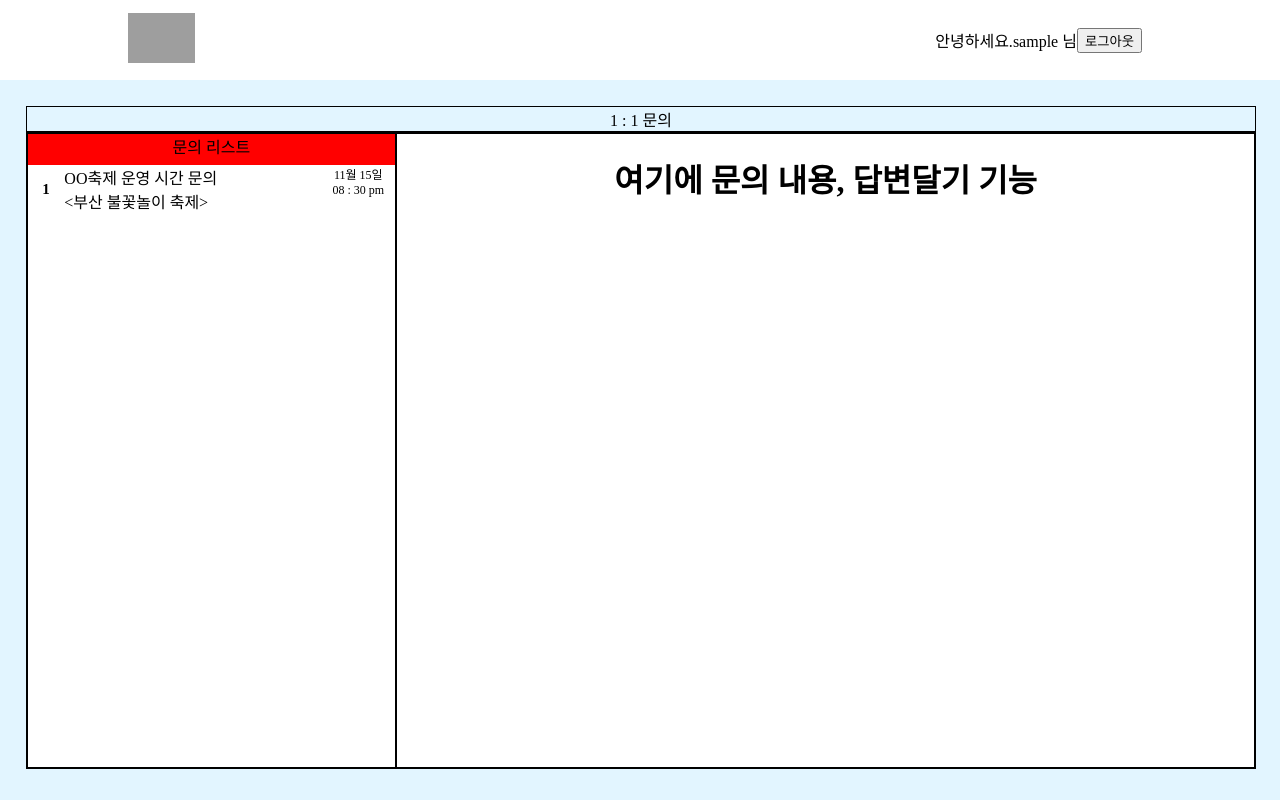
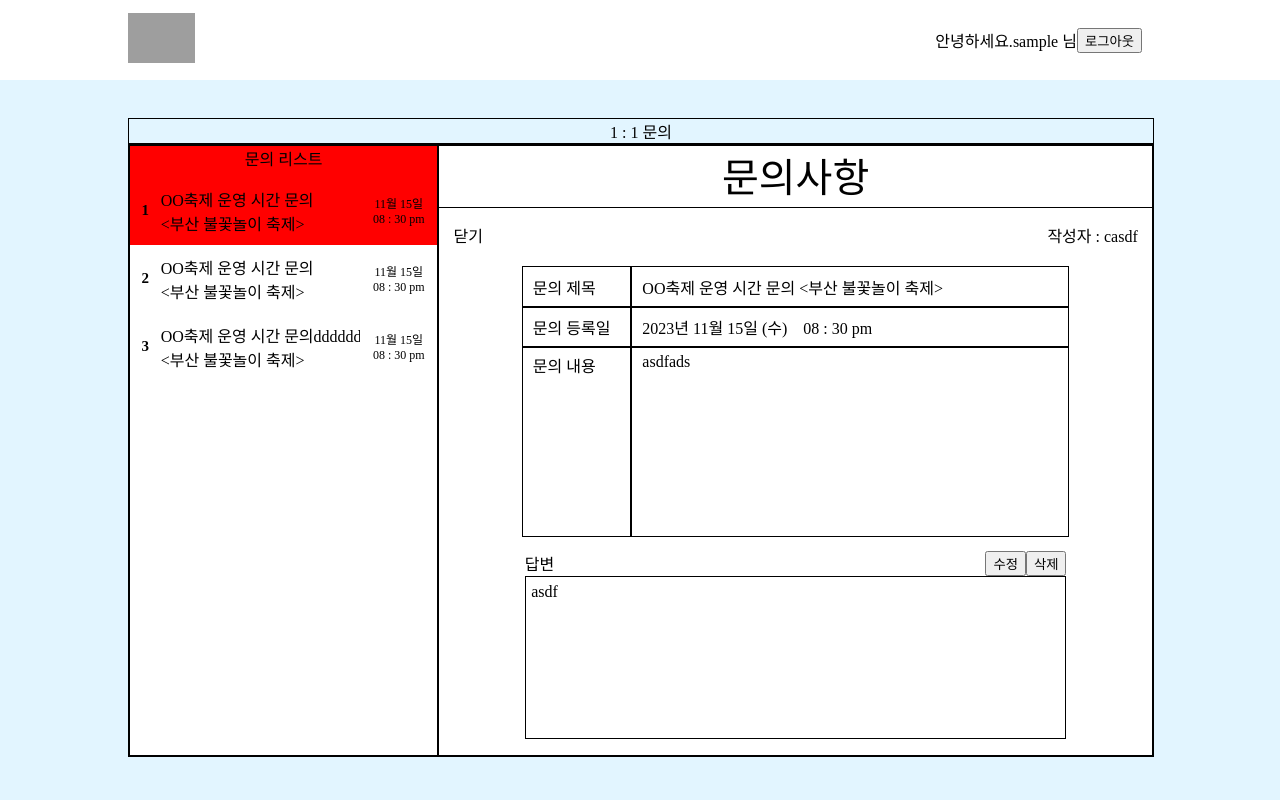
Before and after one commit to seongminll04/bangrang, a React (Create React App) app in the folder FrontEnd_Web/: page /manage/inquiry in a window 1280 px wide. Built offline with nearby package versions, Linux system fonts and the light colour scheme; no server answers; sample sign-in values are in the browser's storage; grey boxes are pictures that could not be loaded; a web font is replaced by a local one.

Commit message:
feat : 1:1 문의 프레임, api 연결

```diff
--- a/FrontEnd_Web/src/pages/inquiry.module.css
+++ b/FrontEnd_Web/src/pages/inquiry.module.css
@@ -2,6 +2,7 @@
     display:flex;
     width:100%;
     cursor: pointer;
+    padding:10px 0;
 }
 
 .inquiry_lst:hover {
@@ -18,16 +19,25 @@
 }
 
 .inquiry_info{
-    width:70%;
+    width:65%;
     display:flex;
     flex-direction:column;
     text-align: start;
     justify-content: center;
+    overflow: hidden; /* 내용이 너무 길어지면 숨깁니다. */
+    white-space: nowrap; /* 텍스트가 한 줄로 유지되도록 설정합니다. */
+    text-overflow: ellipsis; /* 텍스트가 가로 한 줄을 초과할 경우 생략 기호(...)를 표시합니다. */
 }
 
-.inquiry_info2 {
-    width:20%;
+.inquiry_date {
+    width:25%;
     font-size: 12px;
+    display: flex;
+    flex-direction: column;
     justify-content: center;
     align-items: center;
 }
+
+.sel_inquiry {
+    background-color: red;
+}
--- a/FrontEnd_Web/src/pages/inquiry.tsx
+++ b/FrontEnd_Web/src/pages/inquiry.tsx
@@ -5,29 +5,46 @@ import styles from './inquiry.module.css';
 
 interface inquiry {
   inquiryIdx : Number;
-  title : String;
-  event : String;
+  title : string;
+  event : string;
   createdAt: Date;
-  nickname : String;
 }
 interface Detailinquiry {
   inquiryIdx : Number;
-  title : String;
-  event : String;
+  title : string;
+  content : string;
   createdAt: Date;
-  nickname : String;
+  event : string|null;
+  nickname : string;
+  comment : {
+    commentIdx : Number;
+    content : string;
+    updatedAt : Date;
+  }|null;
 }
 
 const Inquiry: React.FC = () => {
-  const [isInquiry, setInquiry] = useState<inquiry[]>([{inquiryIdx:1,title:"OO축제 운영 시간 문의",event:"<부산 불꽃놀이 축제>",createdAt:new Date(),nickname:"유저아이디"}])
-  const [isDetail, setDetail] = useState<Number|null>(null)
-  const [isDetailInqury, setDetailInqury] = useState<Detailinquiry>()
-  const navigate = useNavigate()
+  const [isInquiry, setInquiry] = useState<inquiry[]>([{inquiryIdx:1,title:"OO축제 운영 시간 문의",event:"<부산 불꽃놀이 축제>",createdAt:new Date()},{inquiryIdx:2,title:"OO축제 운영 시간 문의",event:"<부산 불꽃놀이 축제>",createdAt:new Date()},{inquiryIdx:3,title:"OO축제 운영 시간 문의ddddddddddddddddddddddddddddddddd",event:"<부산 불꽃놀이 축제>",createdAt:new Date()}])
+  const [isDetail, setDetail] = useState<Detailinquiry|null>(
+    {inquiryIdx:1, title:"OO축제 운영 시간 문의",event:"<부산 불꽃놀이 축제>",createdAt:new Date(),content:"asdfads",nickname:"casdf",
+  comment:{commentIdx:1,content:"asdf",updatedAt:new Date()}}
+  )
+  const [isEdit, setEdit] = useState(false); // comment 수정 on/off
+  const [isComment, setComment] = useState('');  // 수정할 comment 내용 담아두는 변수
+  const days = ['일', '월', '화', '수', '목', '금', '토'];
+  const navigate = useNavigate();
+
   useEffect(()=>{
     const AccessToken = localStorage.getItem('AccessToken')
     if (AccessToken) {
       if (localStorage.getItem("UserName")!=='admin@bangrang') {
-        navigate('/manage/inquiry')
+        if (location.pathname.includes('/admin')) {
+          navigate('/manage')
+        }
+      } else {
+        if (location.pathname.includes('/manage')) {
+          navigate('/admin')
+        }
       }
     } else {
       navigate('/login')
@@ -37,17 +54,6 @@ const Inquiry: React.FC = () => {
   useEffect(()=>{
     loaddata()
   },[])
-
-  useEffect(()=>{
-    axiosInstance({
-      method:'get',
-      url:`${process.env.REACT_APP_API}/api/web/inquiry/${isDetail}`,
-    }).then(res=>{
-      setInquiry(res.data)
-    }).catch(err=>{
-      console.log(err)
-    })
-  },[isDetail])
 
   const loaddata = () => {
     axiosInstance({
@@ -60,8 +66,84 @@ const Inquiry: React.FC = () => {
     })
   }
 
+  const detaildata = (idx : Number) => {
+    axiosInstance({
+      method:'get',
+      url:`${process.env.REACT_APP_API}/api/web/inquiry/${idx}`,
+    }).then(res=>{
+      setDetail(res.data)
+    }).catch(err=>{
+      console.log(err)
+    })
+  }
+
+  const commentchange = () => {
+    if (isComment==='') {
+      return alert('수정할 내용이 없음')
+    }
+    axiosInstance({
+      method:'put',
+      url:`${process.env.REACT_APP_API}/api/web/comment`,
+      data:{
+        commentIdx : isDetail?.comment?.commentIdx,
+        content : isComment,
+      }
+    }).then(res=>{
+      setDetail(prev => ({
+        ...prev!,
+        comment: {
+          ...prev!.comment!,
+          content: isComment,
+        }
+      }));
+      setComment('');
+      setEdit(false);
+    }).catch(err=>{
+      console.log(err)
+      alert('수정실패')
+    })
+  }
+
+  const deletecomment = () => {
+    axiosInstance({
+      method:'delete',
+      url:`${process.env.REACT_APP_API}/api/web/comment`,
+      data:{
+        commentIdx : isDetail?.comment?.commentIdx,
+      }
+    }).then(res=>{
+      setDetail(prev => ({
+        ...prev!,
+        comment: null
+      }));
+    }).catch(err=>{
+      console.log(err)
+      alert('삭제실패')
+    })
+  }
+
+  const commentregist = () => {
+    if (isComment === '') {
+      return
+    }
+    axiosInstance({
+      method:'post',
+      url:`${process.env.REACT_APP_API}/api/web/comment`,
+      data:{
+        inquiryIdx : isDetail?.inquiryIdx,
+        content : isComment,
+      }
+    }).then(res=>{
+      detaildata(isDetail?.inquiryIdx!);
+      setComment('');
+    }).catch(err=>{
+      console.log(err)
+      alert('등록실패')
+    })
+  }
+
   return (
-    <div style={{width:'100%',height:(window.innerHeight-80), backgroundColor:'#E2F5FF',padding:'2%',boxSizing:"border-box"}}>
+    <div style={{width:'100%',height:(window.innerHeight-80), backgroundColor:'#E2F5FF',padding:'3% 10%',boxSizing:"border-box"}}>
       <p style={{border:'1px solid black', margin:0,width:'100%'}}>1 : 1 문의</p>
       <div style={{width:'100%',height:'95%', border:'1px solid black', display:'flex'}}>
         <div style={{width:'30%', backgroundColor:'white',border:'1px solid black',}}>
@@ -71,19 +153,18 @@ const Inquiry: React.FC = () => {
 
           <div style={{width:'100%', height:'95%', overflowY:'scroll'}}>
             {isInquiry.map((item, index) => (
-              <div key={index} className={styles.inquiry_lst}
-              onClick={()=>setDetail(item.inquiryIdx)}>
+              <div key={index} className={`${isDetail?.inquiryIdx===item.inquiryIdx ? styles.sel_inquiry:''} ${styles.inquiry_lst}`}
+              onClick={()=>detaildata(item.inquiryIdx)}>
                 <div className={styles.inquiry_idx}>{index+1}</div>
                 <div className={styles.inquiry_info}>
                   <span>{item.title}</span>
                   <span>{item.event}</span>
                 </div>
-                <div className={styles.inquiry_info2}>
+                <div className={styles.inquiry_date}>
                   {item.createdAt.getFullYear() === new Date().getFullYear() ?
                   <span>{item.createdAt.getMonth() + 1 < 10 ? '0'+item.createdAt.getMonth() + 1:item.createdAt.getMonth() + 1}월 {item.createdAt.getDate() < 10 ? '0'+item.createdAt.getDate():item.createdAt.getDate()}일</span>
                    : <span>{item.createdAt.getFullYear()}년 {item.createdAt.getMonth() + 1 < 10 ? '0'+item.createdAt.getMonth() + 1:item.createdAt.getMonth() + 1}월 {item.createdAt.getDate() < 10 ? '0'+item.createdAt.getDate():item.createdAt.getDate()}일</span>
                   }
-                  <br />
                   {item.createdAt.getHours() <= 12 ?
                   <span>{item.createdAt.getHours() < 10 ? '0'+(item.createdAt.getHours()):item.createdAt.getHours()} : {item.createdAt.getMinutes() < 10 ? '0'+item.createdAt.getMinutes():item.createdAt.getMinutes()} am</span>
                   :
@@ -94,7 +175,90 @@ const Inquiry: React.FC = () => {
           </div>
         </div>
         <div style={{width:'70%', backgroundColor:'white',border:'1px solid black',}}>
-            <h1>여기에 문의 내용, 답변달기 기능</h1>
+          <div style={{height:'10%',fontSize:40, borderBottom:'1px solid black'}}>
+            문의사항
+          </div>
+          {isDetail ?
+          <div style={{height:'90%'}}>
+            <div style={{height:'60%', padding:'2%',boxSizing:'border-box'}}>
+
+              <div style={{display:'flex',justifyContent:'space-between',height:'10%'}}>
+                <span onClick={()=>{setDetail(null)}}>닫기</span>
+                <span>작성자 : {isDetail.nickname}</span>
+              </div>
+
+              <div style={{margin:'2% 10%',height:'90%'}}>
+
+                <div style={{display:'flex', textAlign:'start',height:'15%'}}>
+                  <div style={{width:'20%', border: '1px solid black',display:'flex', alignItems:'center',paddingLeft:10,boxSizing:'border-box'}}>
+                    문의 제목
+                  </div>
+                  <div style={{width:'80%', border: '1px solid black',display:'flex', alignItems:'center',paddingLeft:10,boxSizing:'border-box'}}>
+                    {isDetail.title} {isDetail.event}
+                  </div>
+                </div>
+
+                <div style={{display:'flex', textAlign:'start',height:'15%'}}>
+                  <div style={{width:'20%', border: '1px solid black',display:'flex', alignItems:'center',paddingLeft:10,boxSizing:'border-box'}}>
+                    문의 등록일
+                  </div>
+                  <div style={{width:'80%', border: '1px solid black',display:'flex', alignItems:'center',paddingLeft:10,boxSizing:'border-box'}}>
+                    <span>
+                      {isDetail.createdAt.getFullYear()}년 {isDetail.createdAt.getMonth() + 1 < 10 ? '0'+isDetail.createdAt.getMonth() + 1:isDetail.createdAt.getMonth() + 1}월 {isDetail.createdAt.getDate() < 10 ? '0'+isDetail.createdAt.getDate():isDetail.createdAt.getDate()}일 ({days[isDetail.createdAt.getDay()]})
+                    </span>
+                    {isDetail.createdAt.getHours() <= 12 ?
+                  <span>　{isDetail.createdAt.getHours() < 10 ? '0'+(isDetail.createdAt.getHours()):isDetail.createdAt.getHours()} : {isDetail.createdAt.getMinutes() < 10 ? '0'+isDetail.createdAt.getMinutes():isDetail.createdAt.getMinutes()} am</span>
+                  :
+                  <span>　{isDetail.createdAt.getHours()%12 < 10 ? '0'+(isDetail.createdAt.getHours()%12):isDetail.createdAt.getHours()%12} : {isDetail.createdAt.getMinutes() < 10 ? '0'+isDetail.createdAt.getMinutes():isDetail.createdAt.getMinutes()} pm</span>}
+                  </div>
+                </div>
+
+                <div style={{display:'flex', textAlign:'start',height:'70%'}}>
+                  <div style={{width:'20%', border: '1px solid black',display:'flex',padding:'5px 10px',boxSizing:'border-box'}}>
+                    문의 내용
+                  </div>
+                  <div style={{width:'80%', border: '1px solid black',display:'flex',padding:'5px 10px',boxSizing:'border-box'}}>
+                    {isDetail.content}
+                  </div>
+                </div>
+              </div>
+
+            </div>
+            {!isDetail.comment ?
+            <div style={{height:'40%',padding:'2% 12%', boxSizing:'border-box'}}>
+              <div style={{display:'flex',justifyContent:'space-between'}}>
+                답변
+                <button onClick={commentregist}>등록</button>
+              </div>
+              <div style={{width:'100%', height:'85%', display:'flex',padding:'5px 10px',boxSizing:'border-box'}}>
+                <textarea style={{resize:'none'}} name="" id="" cols={100} rows={100} value={isComment} onChange={(e)=>setComment(e.target.value)}></textarea>
+              </div>
+            </div>
+            :
+            <div style={{height:'40%',padding:'2% 12%', boxSizing:'border-box'}}>
+              <div style={{display:'flex',justifyContent:'space-between'}}>
+                답변
+                {isEdit ?
+                <div>
+                  <button onClick={commentchange}>완료</button>
+                  <button onClick={()=>{setEdit(false);setComment('');}}>취소</button>
+                </div>
+                :
+                <div>
+                  <button onClick={()=>{setComment(isDetail.comment?.content!);setEdit(true)}}>수정</button>
+                  <button onClick={deletecomment}>삭제</button>
+                </div>}
+              </div>
+              {isEdit ?
+              <div style={{width:'100%', height:'85%',display:'flex',boxSizing:'border-box'}}>
+                <textarea style={{resize:'none'}} name="" id="" cols={100} rows={100} value={isComment} onChange={(e)=>{setComment(e.target.value)}} />
+              </div>:
+              <div style={{width:'100%', height:'85%', border:'1px solid black', textAlign:'start',padding:'1%',boxSizing:'border-box'}}>
+                {isDetail.comment.content}
+              </div>}
+            </div>}
+          </div>
+          :null}
         </div>
       </div>
     </div>
```
